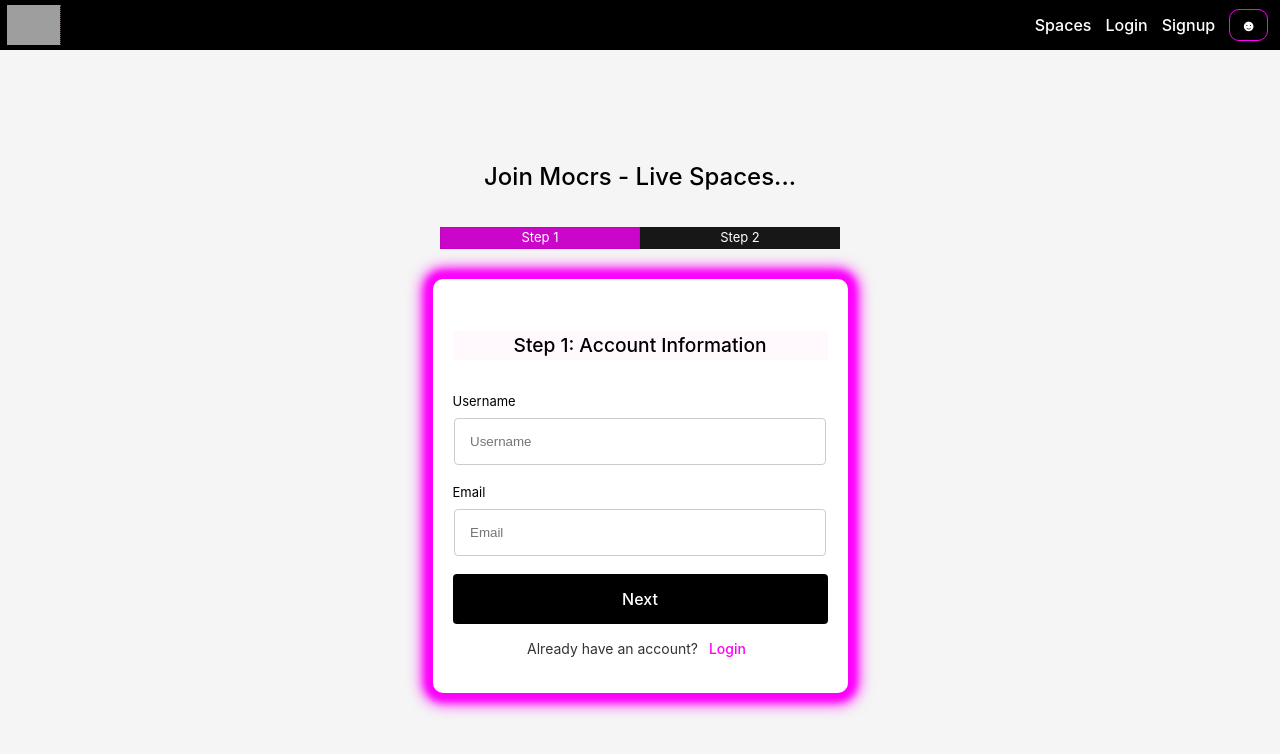
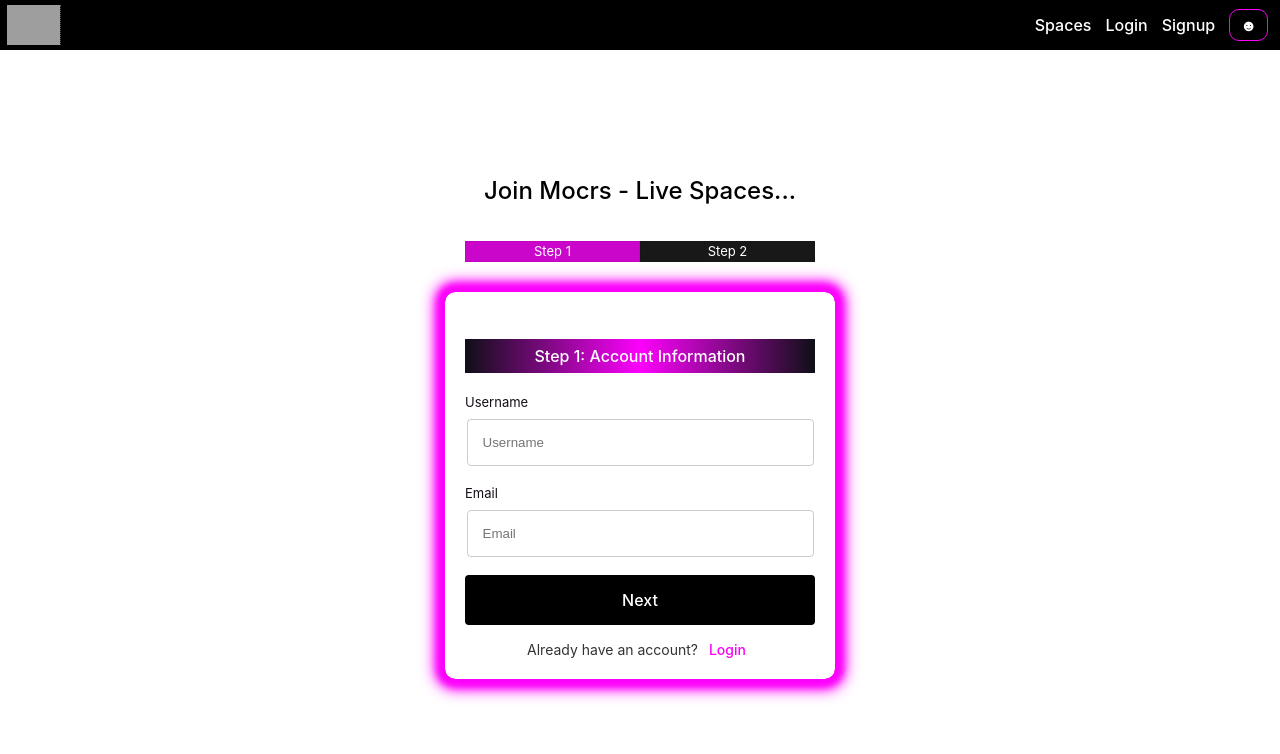
Before and after one commit to samiesmilz/mocrs, a React (Vite) app in the folder frontend/mocrs/: page /signup in a window 1280 px wide. Shown: the top 754 px of the page. Built offline with nearby package versions, Linux system fonts and the light colour scheme; grey boxes are pictures that could not be loaded.

Commit message:
support dark mode

```diff
--- a/frontend/mocrs/src/components/LoginForm.css
+++ b/frontend/mocrs/src/components/LoginForm.css
@@ -52,9 +52,9 @@
   margin-bottom: 20px;
   font-size: medium;
   font-weight: 450;
-  background-color: #ffe4f83c;
+  background: linear-gradient(to right, #0f0f17, #fc02fb, #0f0f17);
   padding: 5px 0px;
-  color: #000000;
+  color: white;
 }
 
 .LoginForm div {
@@ -103,6 +103,7 @@
 
 .LoginForm-register-link {
   color: black;
+  text-shadow: 0 0 5px white, 0 0 10px white, 0 0 15px white, 0 0 20px white;
 }
 
 .signup-hatch {
--- a/frontend/mocrs/src/components/NewSpaceForm.css
+++ b/frontend/mocrs/src/components/NewSpaceForm.css
@@ -1,7 +1,6 @@
 .NewSpace-Div {
   display: flex;
   flex-direction: column;
-  background-color: white;
   min-width: 100vw;
   min-height: 100vh;
 }
@@ -20,7 +19,6 @@ select:focus {
   display: flex;
   flex-direction: column;
   justify-content: center;
-  background-color: white;
   min-width: 100vw;
   min-height: 90vh;
 }
--- a/frontend/mocrs/src/components/Profile.css
+++ b/frontend/mocrs/src/components/Profile.css
@@ -29,6 +29,7 @@
 .Profile-welcome {
   font-size: x-large;
   color: #000000;
+  text-shadow: 0 0 5px white, 0 0 10px white, 0 0 15px white, 0 0 20px white;
 }
 .Profile input:focus {
   outline-color: #fc02fb;
@@ -54,9 +55,9 @@
   margin-bottom: 20px;
   font-size: medium;
   font-weight: 450;
-  background-color: #ffe4f83c;
+  background: linear-gradient(to right, #0f0f17, #fc02fb, #0f0f17);
   padding: 5px 0px;
-  color: #000000;
+  color: white;
 }
 
 .Profile div {
@@ -132,9 +133,6 @@
   color: #330033;
   font-size: 20px;
 }
-.Profile-hi-guest {
-  color: #fc02fb;
-}
 
 .Profile-delete {
   color: #fc02a0;
@@ -153,3 +151,8 @@
 .Profile-logo-guest {
   width: 400px;
 }
+
+.Profile-delete-warning {
+  margin-top: 25px;
+  margin-bottom: 5px;
+}
--- a/frontend/mocrs/src/components/Profile.jsx
+++ b/frontend/mocrs/src/components/Profile.jsx
@@ -129,9 +129,8 @@ const Profile = () => {
         <Nav />
         <div className="Profile-wrapper-div">
           <div className="Profile">
-            <h3 className="Profile-guest-message">
-              <span className="Profile-hi-guest">Hi there,</span> this could be
-              your profile. 🐶
+            <h3 className="Profile-heading">
+              Hi there, this could be your profile. 🐶
             </h3>
             <img src={logo} alt="MOCRS Logo" className="Profile-logo-guest" />
             <button
@@ -246,7 +245,7 @@ const Profile = () => {
             {isSubmitting ? "Updating..." : "Update Profile"}
           </button>
         </form>
-        <small className="profile-delete-warning">
+        <small className="Profile-delete-warning">
           This action cannot be undone.
         </small>
         <button
--- a/frontend/mocrs/src/components/SignUpForm.css
+++ b/frontend/mocrs/src/components/SignUpForm.css
@@ -4,7 +4,6 @@
   align-items: center;
   min-width: 100vw;
   min-height: 100vh;
-  background-color: #f5f5f5;
 }
 
 .SignUpForm-wrapper-div {
@@ -14,17 +13,16 @@
   justify-content: center;
   min-width: 100vw;
   min-height: 90vh;
-  background-color: #f5f5f5;
 }
 
 .SignUpForm {
   padding: 20px;
   width: 100%;
-  max-width: 375px;
+  max-width: 350px;
   min-width: 300px;
   border-radius: 10px;
   box-shadow: 0 0 7px 5px #fc02fb, 0 0 10px 7px #fc02fb, 0 0 15px 10px #fc02fb;
-  background-color: white;
+  padding-bottom: 5px;
 }
 
 .SignUpForm input:focus {
@@ -36,13 +34,16 @@
   font-size: x-large;
   font-weight: 450;
   color: black;
+  text-shadow: 0 0 5px white, 0 0 10px white, 0 0 15px white, 0 0 20px white;
 }
 
 .SignUpForm-heading {
-  font-size: larger;
+  margin-bottom: 20px;
+  font-size: medium;
   font-weight: 450;
-  background-color: #ffe4f83c;
-  color: #000000;
+  background: linear-gradient(to right, #0f0f17, #fc02fb, #0f0f17);
+  padding: 5px 0px;
+  color: white;
 }
 
 .SignUpForm div {
@@ -54,7 +55,6 @@
   margin-bottom: 0.5em;
   font-size: small;
   text-align: left;
-  color: #000000;
 }
 
 .SignUpForm input {
@@ -76,7 +76,7 @@
   display: flex;
   justify-content: center;
   margin-bottom: 30px;
-  width: 400px;
+  width: 350px;
   background-color: #000000e7;
 }
 
--- a/frontend/mocrs/src/index.css
+++ b/frontend/mocrs/src/index.css
@@ -19,7 +19,7 @@ a {
   text-decoration: inherit;
 }
 a:hover {
-  color: #535bf2;
+  color: #fbcefe;
 }
 
 body {
@@ -55,9 +55,10 @@ button:focus-visible {
 
 @media (prefers-color-scheme: light) {
   :root {
-    color: #213547;
+    color: #150e16;
     background-color: #ffffff;
   }
+
   a:hover {
     color: #fc02fb;
   }
@@ -65,3 +66,17 @@ button:focus-visible {
     background-color: #f9f9f9;
   }
 }
+
+@media (prefers-color-scheme: dark) {
+  /* Dark mode styles */
+  :root {
+    background-color: #0f0f17;
+    color: #ffffff;
+  }
+  a {
+    color: #fdf8fd;
+  }
+  a:hover {
+    color: #bcfafc;
+  }
+}
```
Also changed, not shown: 1 other file (tests, documents, lock files or other folders).
